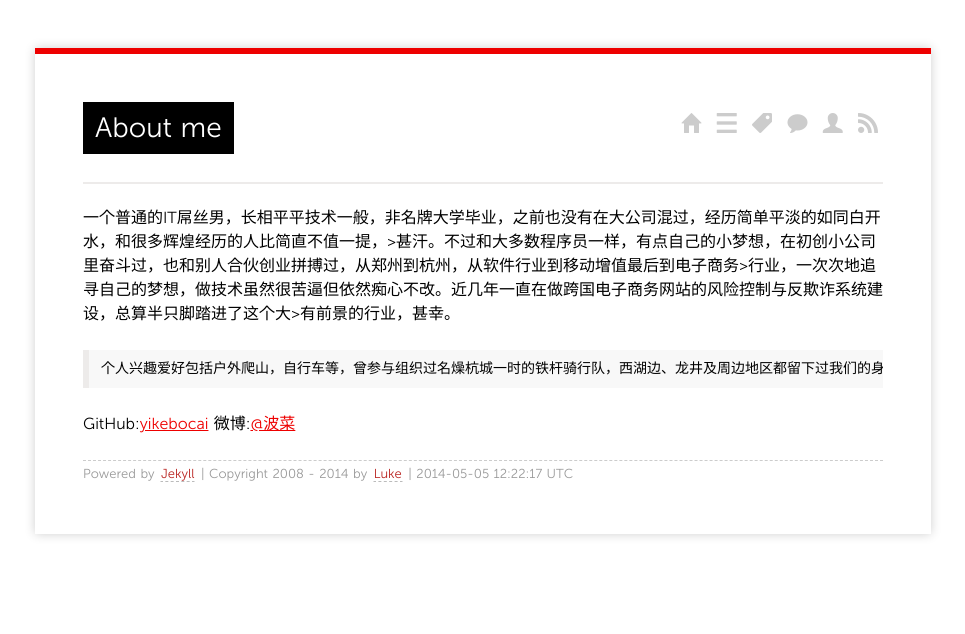
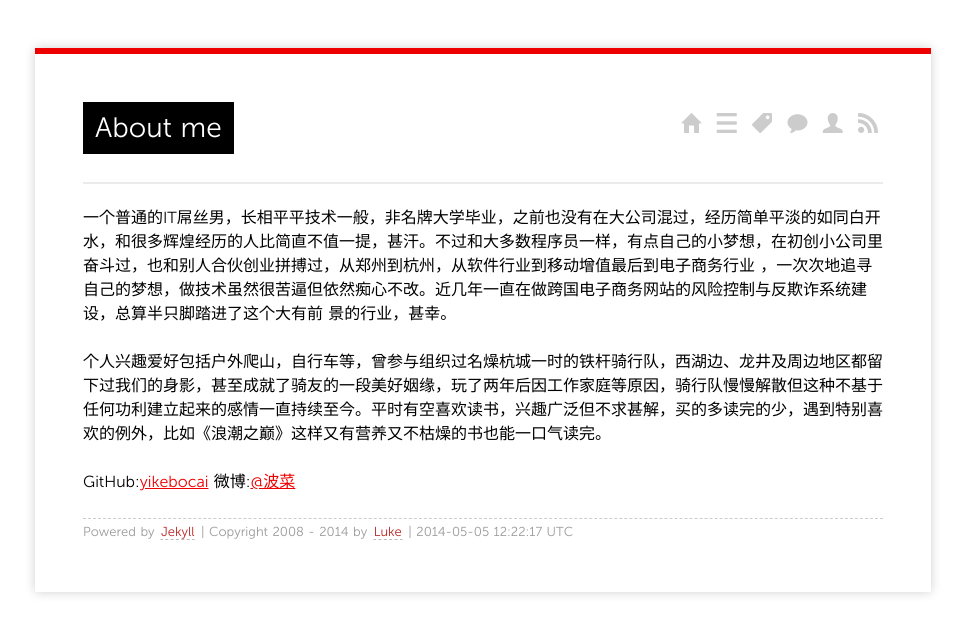
Before and after one commit to yikebocai/yikebocai.github.io, a Jekyll site: the page built from about/index.md, in a window 1280 px wide. Shown: the top 634 px of the page, without its empty margins (157-1122 px from the left). Built offline with Jekyll 4.4.1, drawn with Linux system fonts in a browser that asks for light colours; Markdown is read by kramdown in place of the engine named in the settings; comment, search, counter and statistics services are not loaded.

Commit message:
remove > char

```diff
--- a/about/index.md
+++ b/about/index.md
@@ -3,9 +3,11 @@ title: About me
 layout: page
 comments: yes
 ---
- 一个普通的IT屌丝男，长相平平技术一般，非名牌大学毕业，之前也没有在大公司混过，经历简单平淡的如同白开水，和很多辉煌经历的人比简直不值一提，>甚汗。不过和大多数程序员一样，有点自己的小梦想，在初创小公司里奋斗过，也和别人合伙创业拼搏过，从郑州到杭州，从软件行业到移动增值最后到电子商务>行业，一次次地追寻自己的梦想，做技术虽然很苦逼但依然痴心不改。近几年一直在做跨国电子商务网站的风险控制与反欺诈系统建设，总算半只脚踏进了这个大>有前景的行业，甚幸。
+ 一个普通的IT屌丝男，长相平平技术一般，非名牌大学毕业，之前也没有在大公司混过，经历简单平淡的如同白开水，和很多辉煌经历的人比简直不值一提，甚汗。不过和大多数程序员一样，有点自己的小梦想，在初创小公司里奋斗过，也和别人合伙创业拼搏过，从郑州到杭州，从软件行业到移动增值最后到电子商务行业
+，一次次地追寻自己的梦想，做技术虽然很苦逼但依然痴心不改。近几年一直在做跨国电子商务网站的风险控制与反欺诈系统建设，总算半只脚踏进了这个大有前
+景的行业，甚幸。
 
-    个人兴趣爱好包括户外爬山，自行车等，曾参与组织过名燥杭城一时的铁杆骑行队，西湖边、龙井及周边地区都留下过我们的身影，甚至成就了骑友的一段美>好姻缘，玩了两年后因工作家庭等原因，骑行队慢慢解散但这种不基于任何功利建立起来的感情一直持续至今。平时有空喜欢读书，兴趣广泛但不求甚解，买的多>读完的少，遇到特别喜欢的例外，比如《浪潮之巅》这样又有营养又不枯燥的书也能一口气读完。
+个人兴趣爱好包括户外爬山，自行车等，曾参与组织过名燥杭城一时的铁杆骑行队，西湖边、龙井及周边地区都留下过我们的身影，甚至成就了骑友的一段美好姻缘，玩了两年后因工作家庭等原因，骑行队慢慢解散但这种不基于任何功利建立起来的感情一直持续至今。平时有空喜欢读书，兴趣广泛但不求甚解，买的多读完的少，遇到特别喜欢的例外，比如《浪潮之巅》这样又有营养又不枯燥的书也能一口气读完。
 
 
  GitHub:[yikebocai](http://github.com/yikebocai)
```
